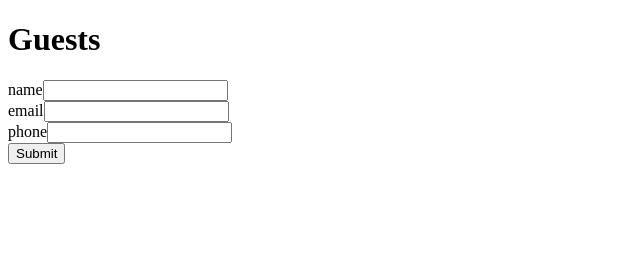
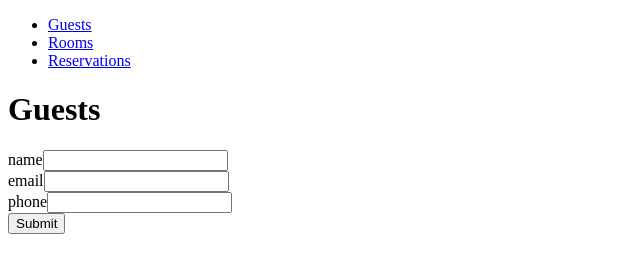
Before and after one commit to carolinahra/hotel_reservation_front, a website built with Vite: page index.html in a window 1280 px wide. Shown: the whole page, without its empty margins (0-640 px from the left). Built offline with nearby package versions, Linux system fonts and the light colour scheme; files whose address does not match are found by name.

Commit message:
chore: add router example

```diff
--- a/index.html
+++ b/index.html
@@ -7,6 +7,17 @@
     <script type="module" src="./src/app.ts"></script>
   </head>
   <body>
+    <div id="nav">
+      <ul>
+        <li><a href="#/guests">Guests</a></li>
+        <li><a href="#/rooms">Rooms</a></li>
+        <li><a href="#/reservations">Reservations</a></li>
+        <!-- TODO: Make this dynamic -->
+      </ul>
+    </div>
+    <div id="app">
+      <!-- Here you'll render your forms, tables, and other components -->
+    </div>
     <h1>Guests</h1>
     <table id="guest-table"></table>
     <table id="guest-table-with-buttons"></table>
--- a/src/app.ts
+++ b/src/app.ts
@@ -7,9 +7,11 @@ const container = new Container({
 });
 
 const guestController = container.guestController;
+const router = container.router;
 
 document.addEventListener("DOMContentLoaded", () => {
   guestController.initTableWithButtons();
   guestController.initInsertForm();
   guestController.initSubmitButton();
+  window.addEventListener('hashchange', () => router.handle());
 });
```
Also changed, not shown: src/shared/router/router.ts (added, +35 -0 lines).
